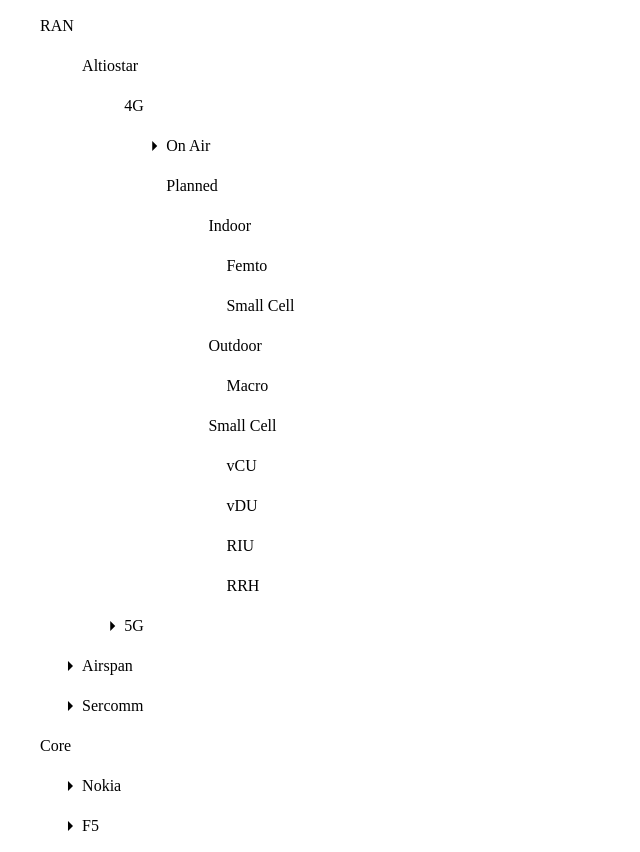
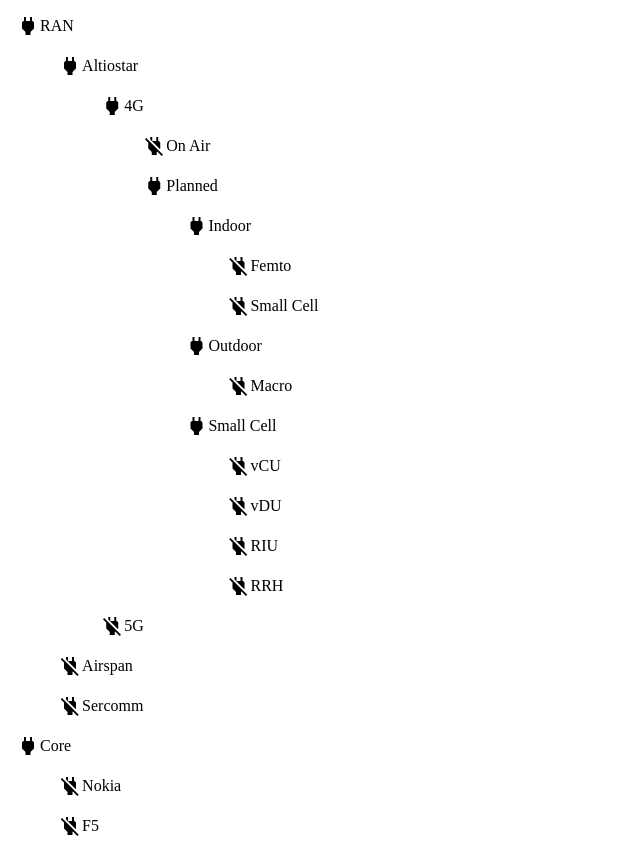
Before and after one commit to rawatanimesh/angular-checkbox-tree-view-n-sub-children, an Angular app: page / in a window 1280 px wide. Shown: the whole page, without its empty margins (0-640 px from the left). Built offline with nearby package versions, Linux system fonts and the light colour scheme.

Commit message:
changes in tree item

```diff
--- a/src/app/tree/tree-item/tree-item.component.html
+++ b/src/app/tree/tree-item/tree-item.component.html
@@ -6,8 +6,11 @@
         fxLayoutAlign="flex-start center">
         <!-- <button mat-button > -->
           <mat-icon
-          *ngIf="item.children && item.children.length"
-          >{{item.children && item.children.length && item.expanded ? 'arrow_down' : 'arrow_right'}}</mat-icon>
+          *ngIf="item.children && item.children.length && item.expanded"
+          >power_on</mat-icon>
+          <mat-icon
+          *ngIf="!(item.children && item.children.length && item.expanded)"
+          >power_off</mat-icon>
           {{item.text}}
         <!-- </button> -->
 
```
